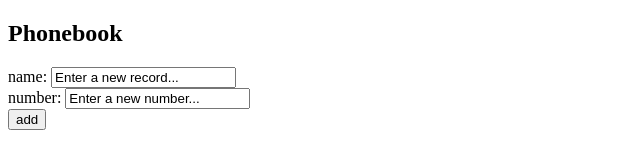
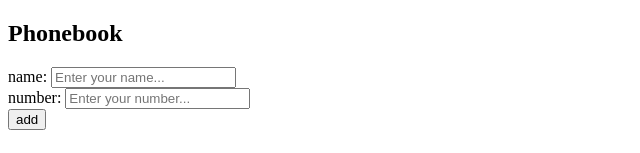
Before and after one commit to bjscott77/FullStackOpen, a React (Vite) app in the folder phonebook/: page / in a window 1280 px wide. Shown: the top 153 px of the page, without its empty margins (0-640 px from the left). Built offline with nearby package versions, Linux system fonts and the light colour scheme.

Commit message:
Update App component for improved input handling
Modified initial state for newName and newNumber to be empty strings. Adjusted handleAddRecord to clear input fields after adding a record or on validation failure. Added placeholder text to input fields for better user guidance.

```diff
--- a/phonebook/src/App.jsx
+++ b/phonebook/src/App.jsx
@@ -4,8 +4,8 @@ const App = () => {
   const [persons, setPersons] = useState([
     { name: 'Arto Hellas', number: '555-5555' }
   ])
-  const [newName, setNewName] = useState("Enter a new record...")
-  const [newNumber, setNewNumber] = useState("Enter a new number...")
+  const [newName, setNewName] = useState("")
+  const [newNumber, setNewNumber] = useState("")
 
   const handleNameChange = (event) => {
       setNewName(event.target.value)
@@ -19,17 +19,17 @@ const App = () => {
       event.preventDefault()
       if (name === "") {
             alert("Name cannot be empty")
-            setNewName("Enter a new name...")
+            setNewName("")
       } else if (number === "") {
             alert("Number cannot be empty")
-            setNewNumber("Enter a new number...")
+            setNewNumber("")
       } else if (persons.some(p => p.number === number)) {
             alert(`Number ${number} is already in use`)
-            setNewNumber("Enter a new number...")
+            setNewNumber("")
       } else {
             setPersons(persons.concat({ name: name, number: number }))
-            setNewName("Enter a new name...")
-            setNewNumber("Enter a new number...")
+            setNewName("")
+            setNewNumber("")
       }
   }
 
@@ -38,10 +38,10 @@ const App = () => {
       <h2>Phonebook</h2>
       <form onSubmit={() => handleAddRecord(newName, newNumber)}>
         <div>
-          name: <input value={newName} onChange={handleNameChange} />
+          name: <input value={newName} placeholder={"Enter your name..."} onChange={handleNameChange} />
         </div>
         <div>
-          number: <input value={newNumber} onChange={handleNumberChange} />
+          number: <input value={newNumber} placeholder={"Enter your number..."} onChange={handleNumberChange} />
         </div>
         <div>
           <button type="submit">add</button>
```
